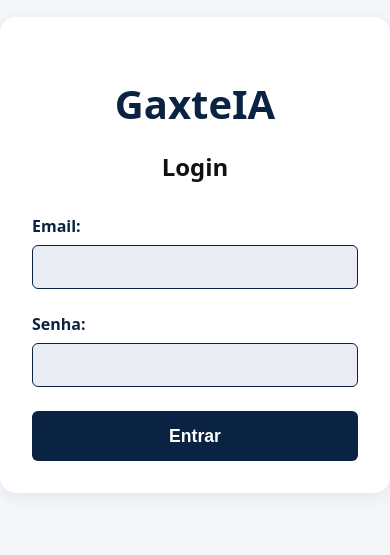
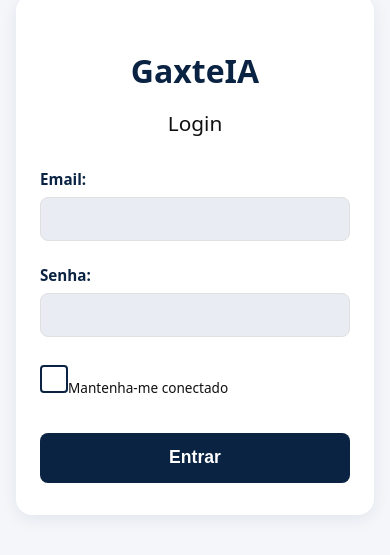
Before and after one commit to lucasairesdev/gaxteia, a React (Vite) app: page /login in a window 390 px wide. Shown: the part 167-722 px from the top of the page. Built offline with nearby package versions, Linux system fonts and the light colour scheme.

Commit message:
Checkbox mantenha me conectado adicionado a tela de login

```diff
--- a/src/pages/Login.tsx
+++ b/src/pages/Login.tsx
@@ -1,5 +1,5 @@
 import { useState } from 'react';
-import { getAuth, signInWithEmailAndPassword } from 'firebase/auth';
+import { getAuth, signInWithEmailAndPassword, setPersistence, browserLocalPersistence, browserSessionPersistence } from 'firebase/auth';
 import { useNavigate } from 'react-router-dom';
 import '../styles/Login.css';
 
@@ -8,6 +8,7 @@ export function Login() {
   const [password, setPassword] = useState('');
   const [error, setError] = useState('');
   const [loading, setLoading] = useState(false);
+  const [keepLoggedIn, setKeepLoggedIn] = useState(false);
   const navigate = useNavigate();
   const auth = getAuth();
 
@@ -17,6 +18,10 @@ export function Login() {
     setError('');
 
     try {
+      // Configura a persistência da autenticação
+      await setPersistence(auth, keepLoggedIn ? browserLocalPersistence : browserSessionPersistence);
+
+      // Faz o login
       await signInWithEmailAndPassword(auth, email, password);
       navigate('/');
     } catch (error: any) {
@@ -54,6 +59,16 @@ export function Login() {
               required
             />
           </div>
+          <div className="form-group checkbox-group">
+            <label className="checkbox-label">
+              <input
+                type="checkbox"
+                checked={keepLoggedIn}
+                onChange={(e) => setKeepLoggedIn(e.target.checked)}
+              />
+              <span>Mantenha-me conectado</span>
+            </label>
+          </div>
           <button type="submit" disabled={loading}>
             {loading ? 'Entrando...' : 'Entrar'}
           </button>
--- a/src/styles/Login.css
+++ b/src/styles/Login.css
@@ -4,11 +4,12 @@
   align-items: center;
   min-height: 100vh;
   background-color: var(--background);
+  padding: 1rem;
 }
 
 .login-box {
   background-color: var(--white);
-  padding: 2rem;
+  padding: 2.5rem;
   border-radius: 16px;
   box-shadow: 0 4px 16px rgba(10, 35, 66, 0.08);
   width: 100%;
@@ -20,13 +21,15 @@
   text-align: center;
   margin-bottom: 0.5rem;
   font-size: 2.5rem;
+  font-weight: 700;
 }
 
 .login-box h2 {
   color: var(--secondary);
   text-align: center;
-  margin-bottom: 2rem;
+  margin-bottom: 2.5rem;
   font-size: 1.5rem;
+  font-weight: 500;
 }
 
 .login-box .form-group {
@@ -38,40 +41,109 @@
   margin-bottom: 0.5rem;
   font-weight: 600;
   color: var(--primary);
+  font-size: 0.95rem;
 }
 
-.login-box input {
+.login-box input[type="email"],
+.login-box input[type="password"] {
   width: 100%;
-  padding: 0.75rem;
-  border: 1px solid var(--primary);
-  border-radius: 6px;
+  padding: 0.85rem;
+  border: 1px solid #e0e0e0;
+  border-radius: 8px;
   font-size: 1rem;
   background: var(--input-bg);
   color: var(--secondary);
-  transition: border-color 0.2s;
+  transition: all 0.2s ease;
 }
 
-.login-box input:focus {
+.login-box input[type="email"]:focus,
+.login-box input[type="password"]:focus {
   outline: none;
   border-color: var(--accent);
-  box-shadow: 0 0 0 2px rgba(74, 144, 226, 0.15);
+  box-shadow: 0 0 0 3px rgba(74, 144, 226, 0.15);
+  background-color: white;
+}
+
+.checkbox-group {
+  margin: 1.5rem 0 2rem 0;
+}
+
+.checkbox-label {
+  display: inline-flex;
+  align-items: center;
+  gap: 0.75rem;
+  cursor: pointer;
+  user-select: none;
+  font-weight: 400;
+  margin: 0;
+  padding: 0.25rem 0;
+}
+
+.checkbox-label input[type="checkbox"] {
+  appearance: none;
+  -webkit-appearance: none;
+  width: 18px;
+  height: 18px;
+  border: 2px solid var(--primary);
+  border-radius: 4px;
+  margin: 0;
+  cursor: pointer;
+  position: relative;
+  transition: all 0.2s ease;
+  flex-shrink: 0;
+  background-color: white;
+}
+
+.checkbox-label input[type="checkbox"]:checked {
+  background-color: var(--accent);
+  border-color: var(--accent);
+}
+
+.checkbox-label input[type="checkbox"]:checked::after {
+  content: '';
+  position: absolute;
+  left: 5px;
+  top: 2px;
+  width: 4px;
+  height: 8px;
+  border: solid white;
+  border-width: 0 2px 2px 0;
+  transform: rotate(45deg);
+}
+
+.checkbox-label input[type="checkbox"]:hover {
+  border-color: var(--accent);
+}
+
+.checkbox-label span {
+  color: var(--secondary);
+  font-size: 0.9rem;
+  line-height: 1.4;
+  font-weight: 500;
 }
 
 .login-box button {
   width: 100%;
-  padding: 0.9rem;
+  padding: 1rem;
   background-color: var(--primary);
   color: var(--white);
   border: none;
-  border-radius: 6px;
+  border-radius: 8px;
   font-size: 1.1rem;
   font-weight: 600;
   cursor: pointer;
-  transition: background-color 0.2s;
+  transition: all 0.2s ease;
+  margin-top: 0.5rem;
 }
 
 .login-box button:hover:not(:disabled) {
   background-color: var(--accent);
+  transform: translateY(-1px);
+  box-shadow: 0 4px 12px rgba(74, 144, 226, 0.2);
+}
+
+.login-box button:active:not(:disabled) {
+  transform: translateY(0);
 }
 
 .login-box button:disabled {
@@ -82,8 +154,42 @@
 .error-message {
   background-color: #ffebee;
   color: #c62828;
-  padding: 0.75rem;
-  border-radius: 6px;
-  margin-bottom: 1rem;
+  padding: 1rem;
+  border-radius: 8px;
+  margin-bottom: 1.5rem;
   text-align: center;
+  font-size: 0.95rem;
+  border: 1px solid #ffcdd2;
 }
+
+@media (max-width: 480px) {
+  .login-box {
+    padding: 2rem 1.5rem;
+  }
+
+  .login-box h1 {
+    font-size: 2rem;
+  }
+
+  .login-box h2 {
+    font-size: 1.3rem;
+    margin-bottom: 2rem;
+  }
+
+  .login-box input[type="email"],
+  .login-box input[type="password"] {
+    padding: 0.75rem;
+  }
+
+  .login-box button {
+    padding: 0.9rem;
+  }
+
+  .checkbox-label {
+    gap: 0.5rem;
+  }
+
+  .checkbox-label span {
+    font-size: 0.85rem;
+  }
+}
```
